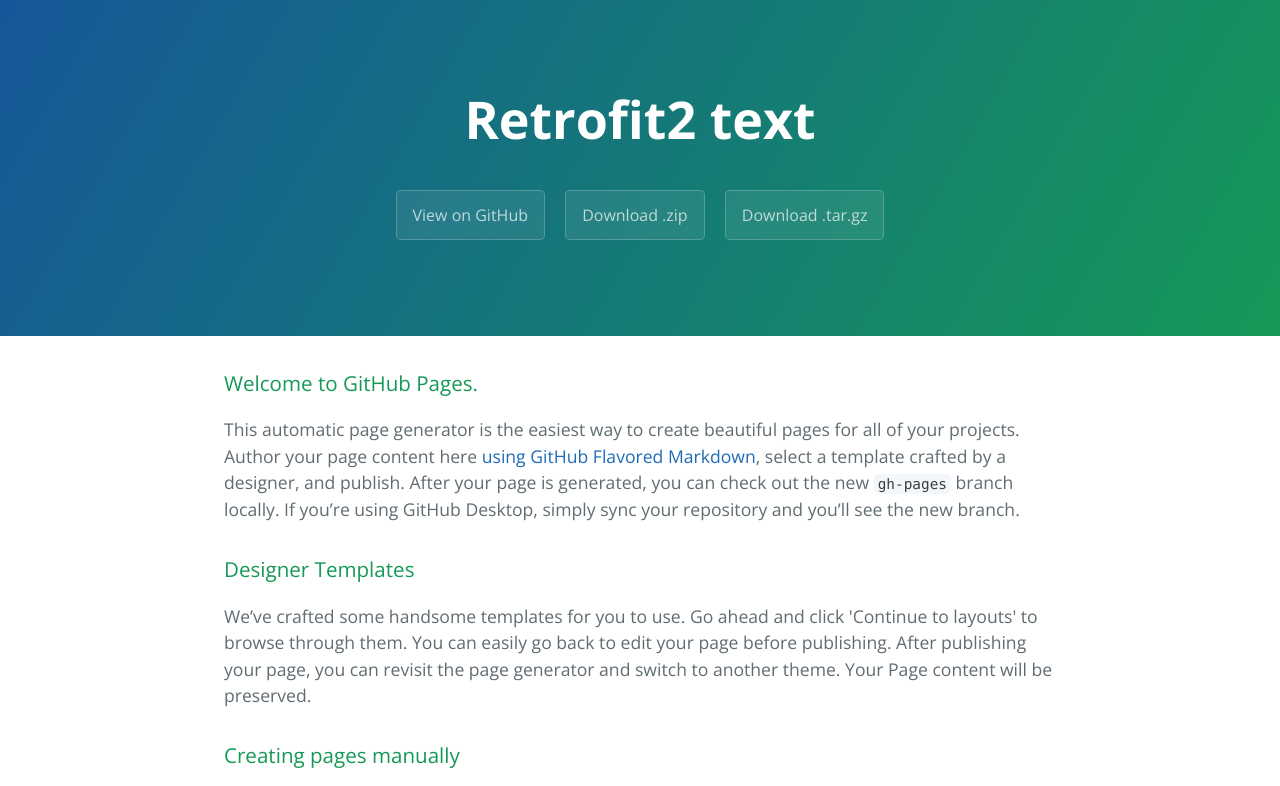
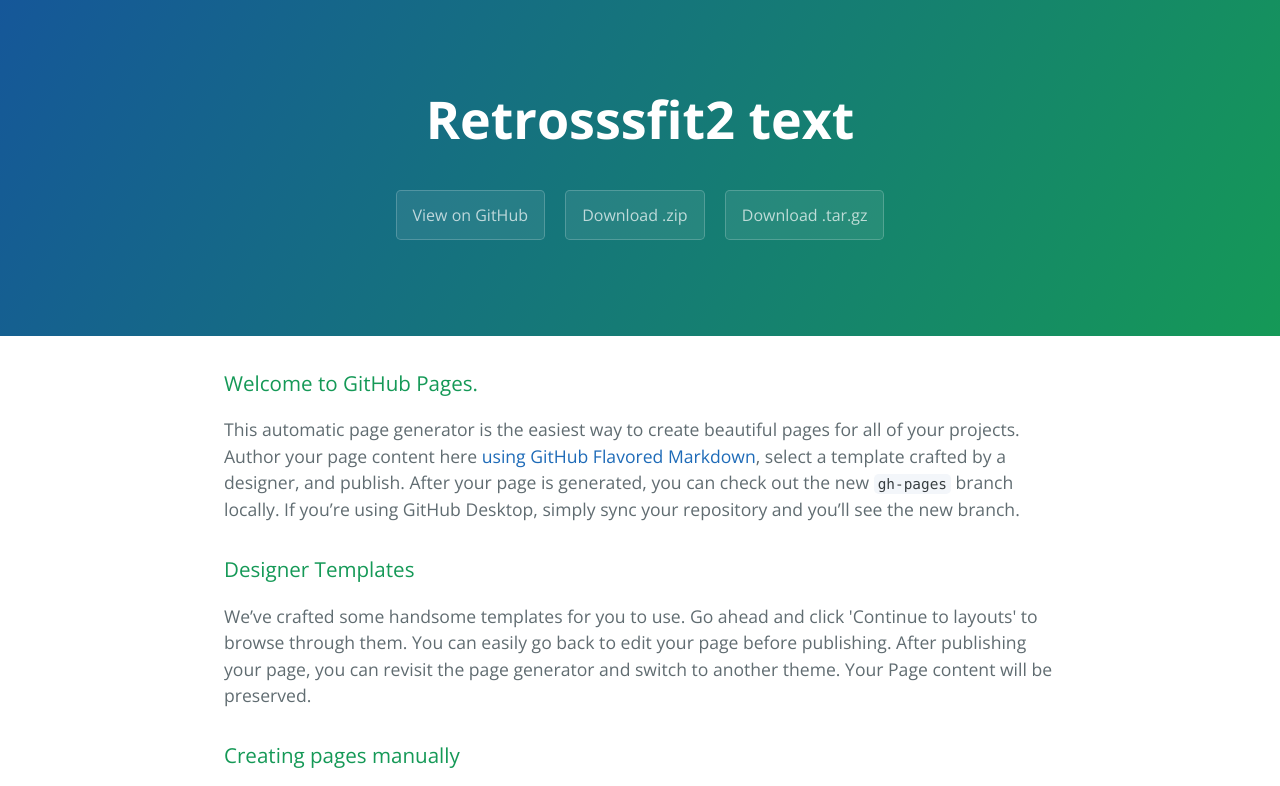
Before and after one commit to XWS/Retrofit2_text, a plain HTML site: page index.html in a window 1280 px wide. Shown: the top 786 px of the page. Drawn offline with nearby package versions, Linux system fonts and the light colour scheme.

Commit message:
Update index.html

```diff
--- a/index.html
+++ b/index.html
@@ -11,7 +11,7 @@
   </head>
   <body>
     <section class="page-header">
-      <h1 class="project-name">Retrofit2 text</h1>
+      <h1 class="project-name">Retrosssfit2 text</h1>
       <h2 class="project-tagline"></h2>
       <a href="https://github.com/XWS/Retrofit2_text" class="btn">View on GitHub</a>
       <a href="https://github.com/XWS/Retrofit2_text/zipball/master" class="btn">Download .zip</a>
```
